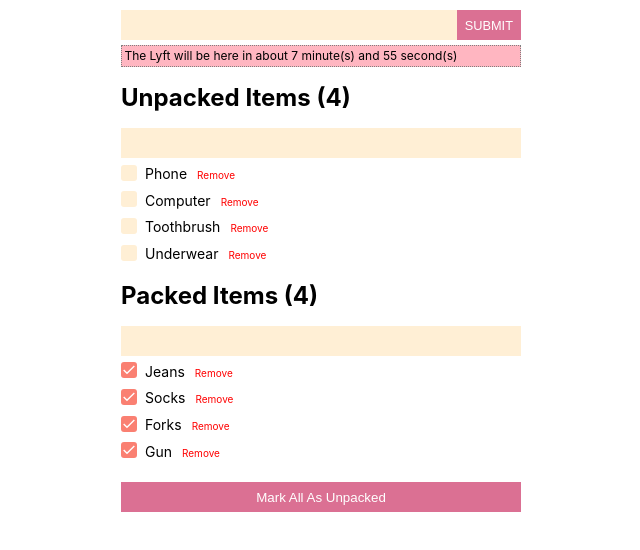
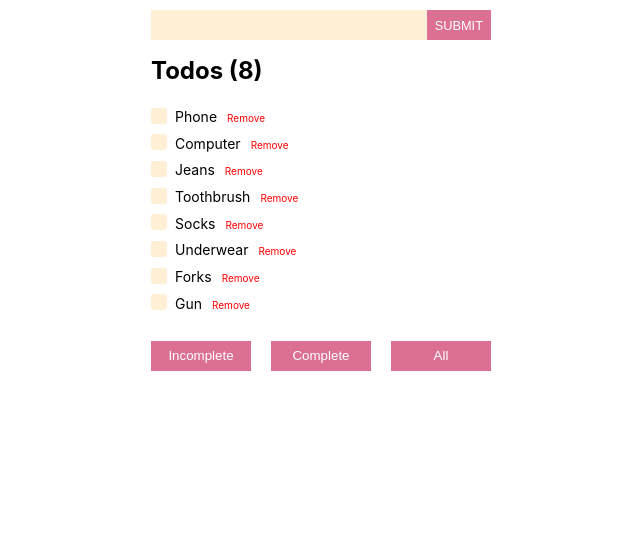
Before and after one commit to burnsco/packed-luggage-tracker, a React (Create React App) app: page / in a window 1280 px wide. Shown: the top 550 px of the page, without its empty margins (319-959 px from the left). Built offline with nearby package versions, Linux system fonts and the light colour scheme.

Commit message:
converted to useReducer and Filter

```diff
--- a/src/components/AddItem/index.js
+++ b/src/components/AddItem/index.js
@@ -5,7 +5,7 @@ const Container = styled.div`
   margin-top: 10px;
   display: flex;
   justify-content: space-between;
-  width: 400px;
+  width: 100%;
   height: 30px;
 `
 const CustomInput = styled.input`
--- a/src/components/CheckBox/index.js
+++ b/src/components/CheckBox/index.js
@@ -43,20 +43,20 @@ const StyledCheckbox = styled.div`
   }
 `
 
-const Checkbox = ({ packed, togglePacked, value, id }) => (
+const Checkbox = ({ complete, toggleComplete, value, id }) => (
   <label>
     <CheckboxContainer>
       <HiddenCheckbox
-        onChange={() => togglePacked(id)}
-        checked={packed}
-        name="packed"
-        value={packed}
+        onChange={() => toggleComplete(id)}
+        checked={complete}
+        name="complete"
+        value={complete}
       />
       <StyledCheckbox
-        onChange={() => togglePacked(id)}
-        checked={packed}
-        name="packed"
-        value={packed}
+        onChange={() => toggleComplete(id)}
+        checked={complete}
+        name="complete"
+        value={complete}
       >
         <Icon viewBox="0 0 24 24">
           <polyline points="20 6 9 17 4 12" />
--- a/src/components/FilterItem/index.js
+++ b/src/components/FilterItem/index.js
@@ -9,7 +9,7 @@ const Container = styled.div`
   height: 30px;
 `
 const CustomInput = styled.input`
-  border: none;
+  border: 1px solid grey;
   background: papayawhip;
   padding: 0.2em;
   width: 100%;
--- a/src/components/ListItem/index.js
+++ b/src/components/ListItem/index.js
@@ -18,12 +18,12 @@ const RemoveButton = styled.span`
   cursor: pointer;
 `
 
-const ListItem = ({ title, removeItem, id, togglePacked, packed }) => {
+const ListItem = ({ title, removeItem, id, toggleComplete, complete }) => {
   return (
     <Container>
       <CheckBox
-        togglePacked={togglePacked}
-        packed={packed}
+        toggleComplete={toggleComplete}
+        complete={complete}
         type="checkbox"
         name="packed"
         id={id}
--- a/src/container/App.js
+++ b/src/container/App.js
@@ -1,16 +1,17 @@
-import React from 'react'
-import LuggageTracker from './LuggageTracker'
+import React, { useState, useReducer } from 'react'
+import TodoList from './TodoList'
 import uuidv1 from 'uuid/v1'
-import { useState } from 'react'
-import { INITIAL_STATE } from '../data'
+import { INITIAL_STATE, filterReducer } from '../data'
 
 function App() {
+  const [filter, dispatchFilter] = useReducer(filterReducer, 'ALL')
   const [input, setInput] = useState('')
   const [items, setItems] = useState(INITIAL_STATE)
 
   const handleChange = e => {
     setInput(e.target.value)
   }
+
   const handleSubmit = () => {
     if (input !== '') {
       let itemz = [
@@ -18,42 +19,54 @@ function App() {
         {
           id: uuidv1(),
           title: input,
-          packed: false
+          complete: false
         }
       ]
       setInput('')
       setItems(itemz)
     }
   }
+
   const removeItem = id => {
     let itemz = [...items.filter(item => item.id !== id)]
     setItems(itemz)
   }
-  const togglePacked = id => {
+
+  const toggleComplete = id => {
     let itemz = [...items]
     let index = items.findIndex(item => item.id === id)
-    items[index].packed = !items[index].packed
-    setItems(itemz)
-  }
-  const toggleAll = () => {
-    let itemz = [...items]
-    items.forEach(item => (item.packed = false))
+    items[index].complete = !items[index].complete
     setItems(itemz)
   }
 
-  let unpackedItems = items.filter(item => !item.packed)
-  let packedItems = items.filter(item => item.packed)
+  const toggleAll = () => {
+    let itemz = [...items]
+    items.forEach(item => (item.complete = false))
+    setItems(itemz)
+  }
+
+  const handleShowAll = () => {
+    dispatchFilter({ type: 'SHOW_ALL' })
+  }
+  const handleShowComplete = () => {
+    dispatchFilter({ type: 'SHOW_COMPLETE' })
+  }
+  const handleShowIncomplete = () => {
+    dispatchFilter({ type: 'SHOW_INCOMPLETE' })
+  }
 
   return (
-    <LuggageTracker
+    <TodoList
       input={input}
+      items={items}
       handleSubmit={handleSubmit}
       handleChange={handleChange}
-      packedItems={packedItems}
-      unpackedItems={unpackedItems}
       removeItem={removeItem}
-      togglePacked={togglePacked}
+      toggleComplete={toggleComplete}
       toggleAll={toggleAll}
+      handleShowAll={handleShowAll}
+      handleShowComplete={handleShowComplete}
+      handleShowIncomplete={handleShowIncomplete}
     />
   )
 }
--- a/src/container/LuggageTracker/index.js
+++ /dev/null
@@ -1,78 +0,0 @@
-import React, { useState } from 'react'
-import styled from 'styled-components'
-import ListItem from '../../components/ListItem'
-import ListHeader from '../../components/ListHeader'
-import FilterItem from '../../components/FilterItem'
-import AddItem from '../../components/AddItem'
-import Counter from '../../components/Counter'
-
-const MarkButton = styled.button`
-  margin-top: 20px;
-  background: palevioletred;
-  color: white;
-  width: 400px;
-  height: 30px;
-  border: 2px solid palevioletred;
-`
-const LuggageTracker = ({
-  unpackedItems,
-  packedItems,
-  removeItem,
-  togglePacked,
-  input,
-  handleSubmit,
-  handleChange,
-  toggleAll
-}) => {
-  const [filterOne, setFilterOne] = useState('')
-  const [filterTwo, setFilterTwo] = useState('')
-
-  const handleOne = e => setFilterOne(e.target.value)
-  const handleTwo = e => setFilterTwo(e.target.value)
-
-  let filteredUnpackedItems = unpackedItems.filter(item =>
-    item.title.toLowerCase().includes(filterOne.toLowerCase())
-  )
-
-  let filteredPackedItems = packedItems.filter(item =>
-    item.title.toLowerCase().includes(filterTwo.toLowerCase())
-  )
-
-  return (
-    <>
-      <AddItem
-        input={input}
-        handleSubmit={handleSubmit}
-        handleChange={handleChange}
-      />
-      <Counter />
-      <ListHeader title="Unpacked Items" items={unpackedItems.length} />
-      <FilterItem handleChange={handleOne} value={filterOne} />
-      {filteredUnpackedItems.map(item => (
-        <ListItem
-          title={item.title}
-          key={item.id}
-          packed={item.packed}
-          togglePacked={togglePacked}
-          removeItem={removeItem}
-          id={item.id}
-        />
-      ))}
-      <ListHeader title="Packed Items" items={packedItems.length} />
-      <FilterItem handleChange={handleTwo} value={filterTwo} />
-      {filteredPackedItems.map(item => (
-        <ListItem
-          title={item.title}
-          key={item.id}
-          packed={item.packed}
-          togglePacked={togglePacked}
-          removeItem={removeItem}
-          id={item.id}
-        />
-      ))}
-      <MarkButton onClick={() => toggleAll()}>Mark All As Unpacked</MarkButton>
-    </>
-  )
-}
-
-export default LuggageTracker
--- /dev/null
+++ b/src/container/TodoList/index.js
@@ -0,0 +1,53 @@
+import React from 'react'
+import ListItem from '../../components/ListItem'
+import ListHeader from '../../components/ListHeader'
+import AddItem from '../../components/AddItem'
+import { Container, ButtonContainer, MarkButton } from './styles'
+
+const LuggageTracker = ({
+  removeItem,
+  items,
+  toggleComplete,
+  input,
+  handleSubmit,
+  handleChange,
+  toggleAll
+}) => {
+  return (
+    <Container>
+      <AddItem
+        input={input}
+        handleSubmit={handleSubmit}
+        handleChange={handleChange}
+      />
+      <ListHeader title="Todos" items={items.length} />
+      {items.map(item => (
+        <ListItem
+          title={item.title}
+          key={item.id}
+          packed={item.packed}
+          toggleComplete={toggleComplete}
+          removeItem={removeItem}
+          id={item.id}
+        />
+      ))}
+      <ButtonContainer>
+        <MarkButton onClick={() => toggleAll()}>Incomplete</MarkButton>
+        <MarkButton
+          style={{ marginLeft: 20 + 'px' }}
+          onClick={() => toggleAll()}
+        >
+          Complete
+        </MarkButton>
+        <MarkButton
+          style={{ marginLeft: 20 + 'px' }}
+          onClick={() => toggleAll()}
+        >
+          All
+        </MarkButton>
+      </ButtonContainer>
+    </Container>
+  )
+}
+
+export default LuggageTracker
--- /dev/null
+++ b/src/container/TodoList/styles.js
@@ -0,0 +1,21 @@
+import styled from 'styled-components'
+
+export const Container = styled.main`
+  display: flex;
+  flex-direction: column;
+  justify-content: center;
+`
+
+export const ButtonContainer = styled.div`
+  display: flex;
+`
+
+export const MarkButton = styled.button`
+  margin-top: 2em;
+  width: 100px;
+
+  background: palevioletred;
+  color: white;
+  height: 30px;
+  border: 2px solid palevioletred;
+`
--- a/src/data.js
+++ b/src/data.js
@@ -1,11 +1,25 @@
 import uuidv1 from 'uuid/v1'
+
+export const filterReducer = (state, action) => {
+  switch (action.type) {
+    case 'SHOW_ALL':
+      return 'ALL'
+    case 'SHOW_COMPLETE':
+      return 'COMPLETE'
+    case 'SHOW_INCOMPLETE':
+      return 'INCOMPLETE'
+    default:
+      throw new Error()
+  }
+}
+
 export const INITIAL_STATE = [
-  { id: uuidv1(), title: 'Phone', packed: false },
-  { id: uuidv1(), title: 'Computer', packed: false },
-  { id: uuidv1(), title: 'Jeans', packed: true },
-  { id: uuidv1(), title: 'Toothbrush', packed: false },
-  { id: uuidv1(), title: 'Socks', packed: true },
-  { id: uuidv1(), title: 'Underwear', packed: false },
-  { id: uuidv1(), title: 'Forks', packed: true },
-  { id: uuidv1(), title: 'Gun', packed: true }
+  { id: uuidv1(), title: 'Phone', complete: false },
+  { id: uuidv1(), title: 'Computer', complete: false },
+  { id: uuidv1(), title: 'Jeans', complete: true },
+  { id: uuidv1(), title: 'Toothbrush', complete: false },
+  { id: uuidv1(), title: 'Socks', complete: true },
+  { id: uuidv1(), title: 'Underwear', complete: false },
+  { id: uuidv1(), title: 'Forks', complete: true },
+  { id: uuidv1(), title: 'Gun', complete: true }
 ]
```
